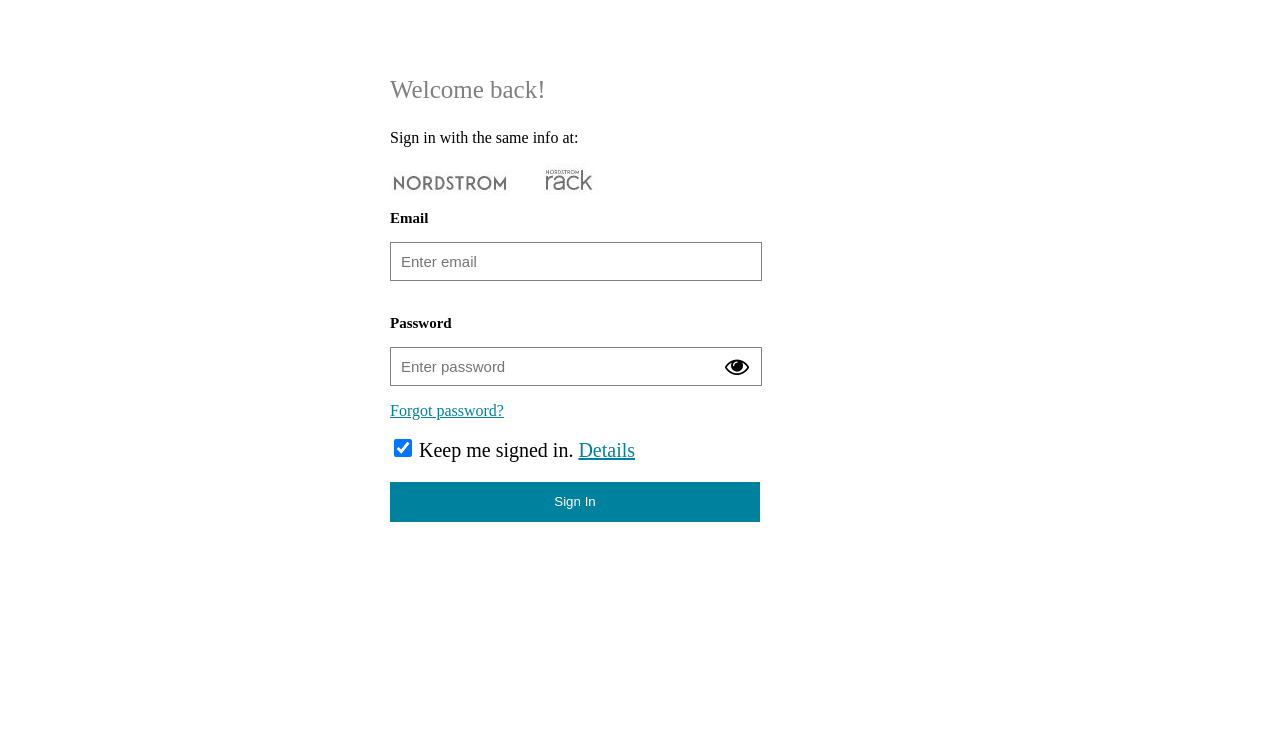
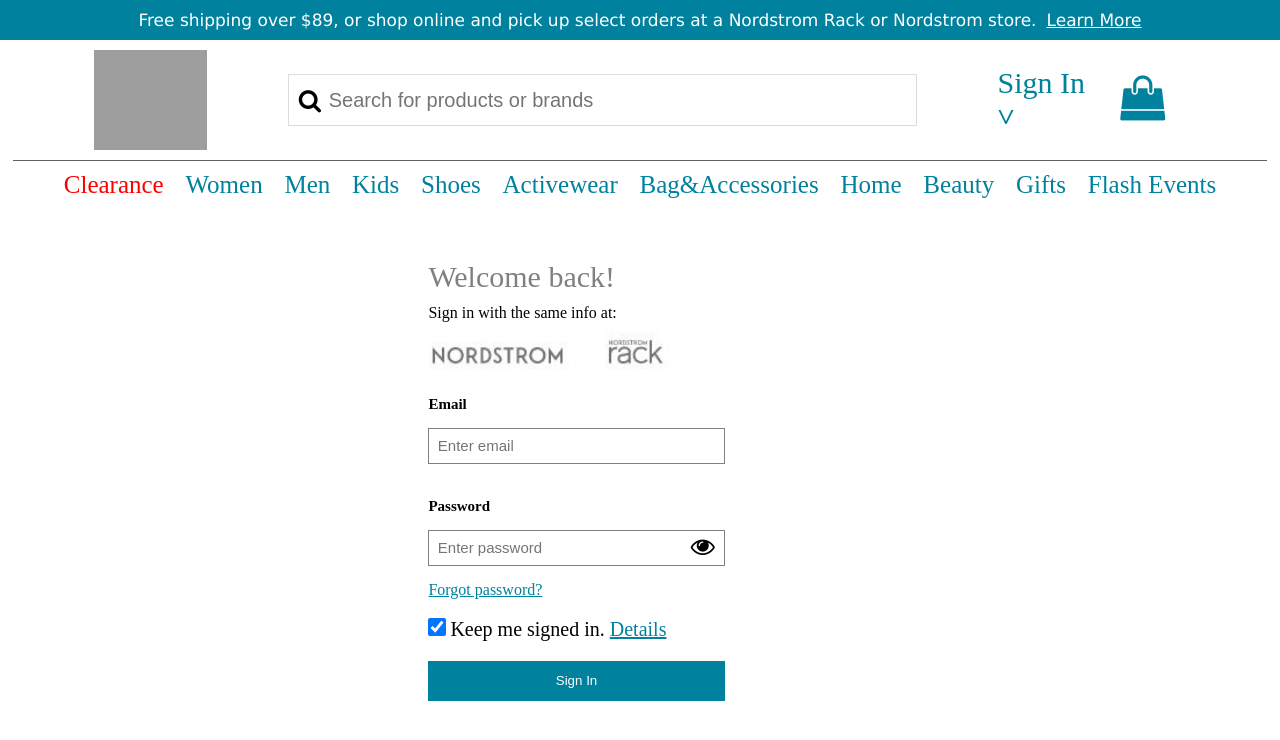
Before and after one commit to gopalkrushnas063/NordstromRack_Ecom, a plain HTML site: page login.html in a window 1280 px wide. Drawn offline with Linux system fonts and the light colour scheme; grey boxes are pictures that could not be loaded.

Commit message:
navbar styling part and  connect with login and signup page

```diff
--- a/Style/login.css
+++ b/Style/login.css
@@ -1,10 +1,15 @@
 #welcome {
-  font-size: 25px;
+  font-size: 30px;
   color: gray;
+  margin-bottom: 10px;
 }
-
+p+img{
+  width: 60%;
+  margin-top: 10px;
+  margin-bottom: 10px;
+}
 #signup {
-  width: 74%;
+  width: 70%;
   height: 40px;
   margin-top: 20px;
   background-color: #00819d;
@@ -87,7 +92,7 @@ a {
     margin-top: -47px;
     position: relative;
     z-index: 2;
-    width: 33%;
+    width: 38%;
   }
   #scales{
     width:18px ;
--- a/Style/signup.css
+++ b/Style/signup.css
@@ -13,20 +13,23 @@ form > h1 {
 h1 + p {
   width: 100%;
   height: 30px;
+  margin-bottom: 15px;
 }
 
 h1 + p + p {
   width: 100%;
   height: 30px;
+  margin-bottom: 10px;
 }
 
 h1 + p + p + p {
   width: 100%;
   height: 30px;
+  margin-bottom: 10px;
 }
 
 #signup {
-  width: 74%;
+  width: 70%;
   height: 40px;
   margin-top: 20px;
   background-color: #00819d;
--- a/components/navbar.js
+++ b/components/navbar.js
@@ -1,6 +1,5 @@
 function navbar() {
-
-    return `<p id="ptag">Free shipping over $89, or shop online and pick up select orders at a Nordstrom Rack or Nordstrom
+  return `<p id="ptag">Free shipping over $89, or shop online and pick up select orders at a Nordstrom Rack or Nordstrom
     store. <a href="">Learn More</a></p>
 <div id="navbar_upper">
 
@@ -10,14 +9,14 @@ function navbar() {
                 alt=""></a>
     </div>
     <div id="input_div">
-        <img src="http://www.clker.com/cliparts/g/Y/P/o/h/U/search-logo.svg" alt="">
-        <input id="search" type="text" placeholder="Search for products or brands">
+    <i class="fa fa-search" style="font-size:24px"></i><input id="search" type="text" placeholder="Search for products or brands">
     </div>
     <div id="signup_div">
         <a href="signup.html">Sign In  <span id="down_arr">&#709;</span></a>
         <div id="bag_img">
-            <a href=""><img src="https://cdn2.iconfinder.com/data/icons/shopping-316/100/Shopping_7-512.png"
-                    alt=""></a>
+        <a href=""><i class="fa fa-shopping-bag" style="font-size:45px" aria-hidden="true"></i>
+        </a>
+
         </div>
     </div>
 
@@ -40,8 +39,7 @@ function navbar() {
         <a href="">Flash Events</a>
     </div>
 
-</div>`
-
+</div>`;
 }
 
-export default navbar
+export default navbar;
--- a/login.html
+++ b/login.html
@@ -2,6 +2,11 @@
 <html lang="en">
   <head>
     <meta charset="UTF-8" />
+    <link rel="stylesheet" href="navbar.css" />
+    <link
+      rel="stylesheet"
+      href="https://cdnjs.cloudflare.com/ajax/libs/font-awesome/4.7.0/css/font-awesome.min.css"
+    />
     <meta http-equiv="X-UA-Compatible" content="IE=edge" />
     <meta name="viewport" content="width=device-width, initial-scale=1.0" />
     <link rel="stylesheet" href="https://cdnjs.cloudflare.com/ajax/libs/font-awesome/4.7.0/css/font-awesome.css">
@@ -29,6 +34,7 @@
   </head>
 
   <body>
+    <div id="navbar"></div>
     <div id="box">
       <form action="">
         <p id="welcome">Welcome back!</p>
@@ -65,3 +71,8 @@
 </html>
 
 <script src="./Script/login.js"></script>
+<script type="module">
+  import navbar from "../components/navbar.js";
+  let navbar_container = document.getElementById("navbar");
+  navbar_container.innerHTML = navbar();
+</script>
--- a/navbar.css
+++ b/navbar.css
@@ -5,10 +5,10 @@
 }
 
 #navbar_upper {
-    width: 80%;
+    width: 98%;
     margin: auto;
     display: flex;
-    justify-content: space-between;
+    justify-content: space-evenly;
     align-items: center;
     padding-top: 10px;
     padding-bottom: 10px;
@@ -17,13 +17,14 @@
 
 
 #ptag {
-    height: 30px;
-    font-size: 15px;
+    height: 40px;
+    font-size: 17px;
     background-color: #00819d;
     color: white;
     display: flex;
     align-items: center;
     justify-content: center;
+    font-family: 'Lucida Sans', 'Lucida Sans Regular', 'Lucida Grande', 'Lucida Sans Unicode', Geneva, Verdana, sans-serif;
 }
 
 #ptag a {
@@ -32,32 +33,47 @@
 }
 
 #logo {
-    margin-right: 10px;
+width: 9%;
+height: 100px;
 }
 
 #logo img {
-    width: 40px;
-    height: 40px;
+    width: 100%;
+    height: 100%;
 }
 
 #input_div {
     display: flex;
     justify-content: flex-start;
     align-items: center;
-    width: 70%;
+    width: 50%;
+
 }
 
 #input_div input {
     width: 100%;
-    padding: 4px;
+    height: 40px;
+    padding: 25px;
     border: none;
     box-shadow: rgba(0, 0, 0, 0.02) 0px 1px 3px 0px, rgba(27, 31, 35, 0.15) 0px 0px 0px 1px;
-    color: #616161;
+    color: gray;
+    font-size: 20px;
+    padding-left: 40px;
 }
 
 #input_div img {
-    width: 40px;
+    width: 5%;
     height: 40px;
+    border: 1px solid gray;
+
+}
+#input_div i{
+    position: absolute;
+    padding-left: 10px;
+}
+.icon {
+    padding: 10px;
+    min-width: 40px;
 }
 
 #signup_div {
@@ -65,6 +81,9 @@
     justify-content: space-between;
     align-items: center;
     color: #616161;
+    width: 15%;
+    height: 100px;
+    font-size: 30px;
 }
 
 #signup_div>a {
@@ -75,29 +94,36 @@
     font-weight: bold;
 }
 
-#bag_img img {
-    margin-left: 20px;
-    width: 20px;
-    height: 20px;
+#bag_img {
+    width: 50%;
+    height: 50px;
+    text-align: center;
 }
 
 #navbar_bottom {
-    width: 75vw;
+    width: 95vw;
     margin: auto;
     padding: 10px;
+
 }
 
-#navbar_bottom {
+#navbar_bottom div {
     display: flex;
-    justify-content: space-between;
+    justify-content: space-evenly;
+    font-size: 25px;
 }
+#navbar_bottom a:link {
+    color: black;
+    background-color: transparent;
+    text-decoration: none;
+  }
+#navbar_bottom a:hover {
 
-#navbar_bottom a {
-    margin-right: 10px;
-    display: inline-block;
     margin-bottom: 10px;
     color: #616161;
     border-bottom: 0ch;
+    background-color: transparent;
+    text-decoration: underline;
 }
 
 #navbar_bottom a:nth-child(1) {
```
Also changed, not shown: navbar.html (+17 -19 lines), signup.html (+11 -0 lines).
